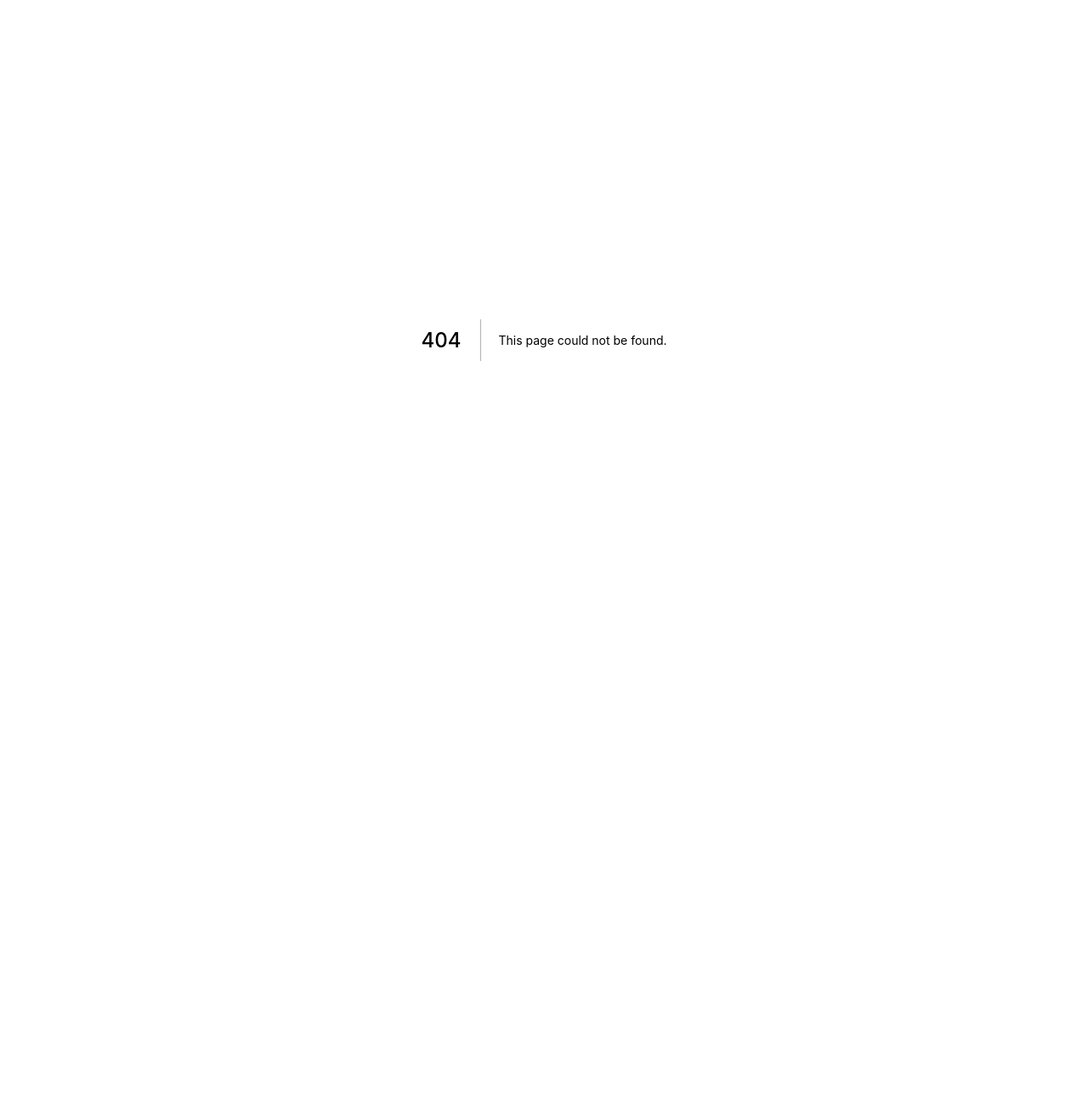
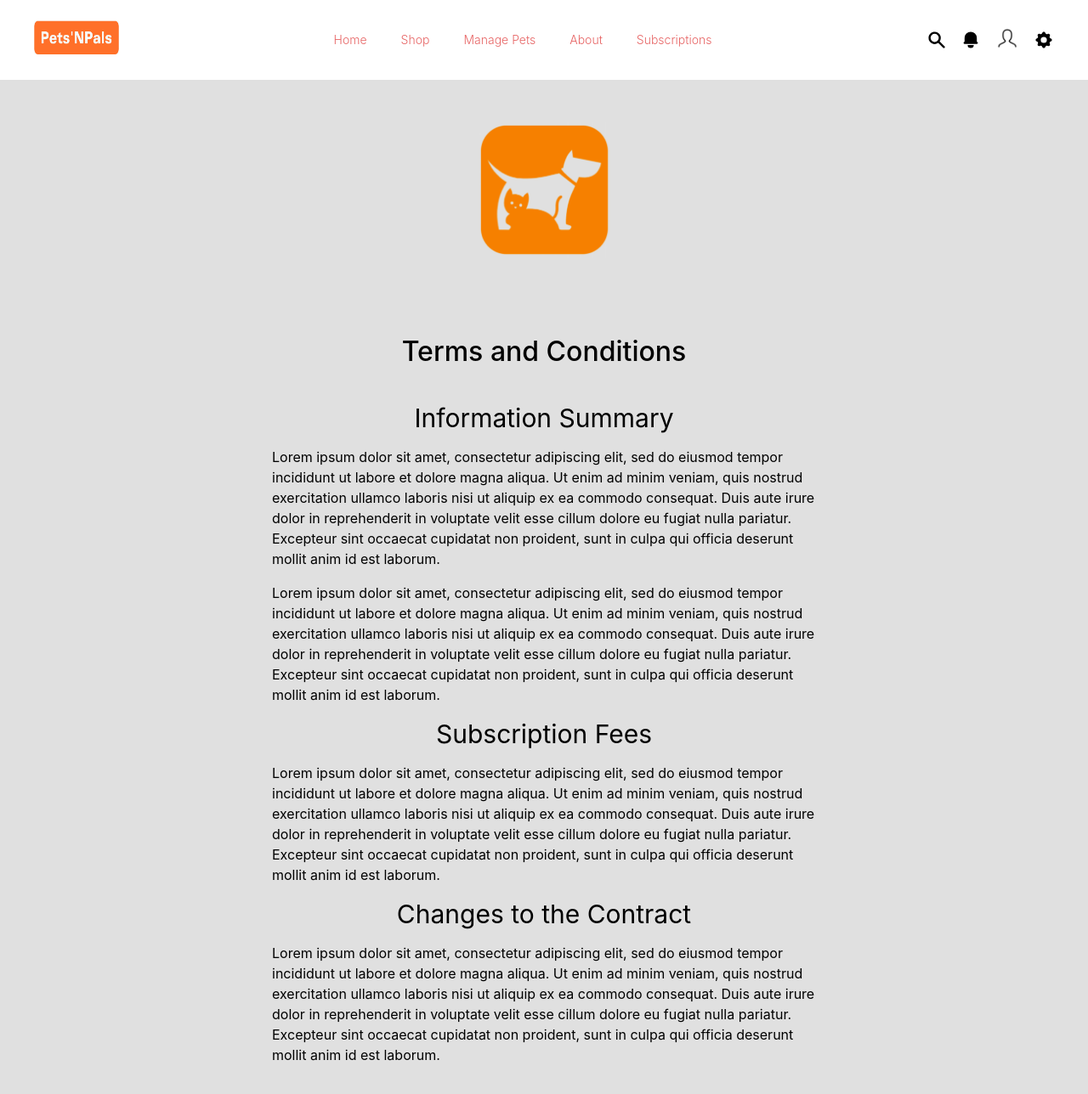
Before and after one commit to Isaiahsylnol/pets_n_pals, a Next.js app in the folder client/: page /terms in a window 1280 px wide. Before the commit this address had no page. Shown: the top 1288 px of the page at 85% size. Before the commit the page ends 800 px from the top, so only its background shows below. Built offline with nearby package versions, Linux system fonts and the light colour scheme.

Commit message:
Terms and conditions page

```diff
--- a/client/components/Header.js
+++ b/client/components/Header.js
@@ -20,7 +20,14 @@ function Header() {
 
   return (
     <header className='flex items-center space-x-2 md:space-x-10 z-40 bg-white'>
-      <h3>Header</h3>
+      <a href='/'>
+      <Image
+                src={require(`/assets/logo-4.png`)}
+                alt="Vercel Logo"
+                width={100}
+                height={40}
+              />
+      </a>
     <div>
       <nav>
         <ul className='hidden space-x-4 md:flex'>
--- a/client/components/Subscriptions/Container.js
+++ b/client/components/Subscriptions/Container.js
@@ -2,8 +2,8 @@ import { CheckIcon, MinusIcon } from "@heroicons/react/solid";
 function SubscribeContainer({ children, tier, price, description }) {
   console.log(children);
   return (
-    <div className="p-8 m-8 h-auto flex flex-wrap gap-y-5 items-center justify-center border-4 border-black w-full md:w-1/2 lg:w-1/4 bg-cadmium-orange rounded">
-      <div className="m-4 w-full text-black h-auto hover:bg-black hover:text-white font-bold bg-card-head rounded flex justify-between">
+    <div className="p-8 m-8 h-auto flex flex-wrap gap-y-5 items-center justify-center border-4 border-black sm:w-2/3 md:w-3/5 lg:w-96 bg-cadmium-orange rounded">
+      <div className="m-4 text-black h-auto hover:bg-[#1F1F1F] hover:text-white font-bold bg-card-head rounded flex justify-between">
       <span className="text-2xl text-left p-4">{tier}</span>
       <span className="text-lg text-left p-4 mt-1">
         {price}/month
--- a/client/pages/Home.js
+++ /dev/null
@@ -1,27 +0,0 @@
-import React, { useState, useEffect } from "react";
-import UserService from "../services/user.service";
-const Home = () => {
-  const [content, setContent] = useState("");
-  useEffect(() => {
-    UserService.getPublicContent().then(
-      (response) => {
-        setContent(response.data);
-      },
-      (error) => {
-        const _content =
-          (error.response && error.response.data) ||
-          error.message ||
-          error.toString();
-        setContent(_content);
-      }
-    );
-  }, []);
-  return (
-    <div className="container">
-      <header className="jumbotron">
-        <h3>{content}</h3>
-      </header>
-    </div>
-  );
-};
-export default Home;
--- a/client/pages/subscriptions.js
+++ b/client/pages/subscriptions.js
@@ -1,14 +1,21 @@
 import Head from "next/head";
 import Header from "../components/Header.js";
-import { useDispatch } from "react-redux";
+import { useDispatch, useSelector } from "react-redux";
 import Footer from "../components/Footer.js";
 import styles from "../styles/Home.module.css";
 import { CheckIcon, MinusIcon } from "@heroicons/react/solid";
 import SubscribeContainer from "../components/Subscriptions/Container.js";
-import SubscribeItem from "../components/Subscriptions/SubscribeItem.js";
+import { useEffect, useState } from "react";
 
 export default function Subscriptions() {
+  const { user: currentUser } = useSelector((state) => state.auth);
+
+  const [user, setUser] = useState();
   const dispatch = useDispatch();
+  useEffect(()=>{
+    setUser(currentUser)
+    console.log(currentUser)
+  },[])
 
   const handleRegister = () => {};
 
@@ -16,12 +23,11 @@ export default function Subscriptions() {
     <div>
       <Head>
         <title>Subscriptions</title>
-        <meta name="description" content="Subscriptions Page" />
-        <link rel="icon" href="/favicon.ico" />
+        <meta name="description" content="Subscriptions Page"/>
+        <link rel="icon" href="/favicon.ico"/>
       </Head>
-      <Header />
+      <Header/>
       <main className={styles.main}>
-
         <div className="w-full flex flex-col items-center p-7 bg-silver-chalice">
             <h1>Choose the plan that's right for you.</h1>
           <div className="flex  items-center justify-center flex-wrap p-7">
@@ -30,19 +36,19 @@ export default function Subscriptions() {
           price="$12.99"
           description="Ideal for individuals interested in the latest healthcare tips and news concerning pets.">
             <div className="w-full flex">
-              <CheckIcon className="h-6 w-6 ml-5" />
+              <CheckIcon className="h-6 w-6 ml-5"/>
               <h3 className="pl-4">Register 2 Pets</h3>
             </div>
             <div className="w-full flex">
-            <MinusIcon className="h-6 w-6 ml-5" />
+            <MinusIcon className="h-6 w-6 ml-5"/>
               <h3 className="pl-4">Gift Box</h3>
             </div>
             <div className="w-full flex">
-            <MinusIcon className="h-6 w-6 ml-5" />
+            <MinusIcon className="h-6 w-6 ml-5"/>
               <h3 className="pl-4">Pet Life Magazine</h3>
             </div>
             <div className="w-full flex">
-            <CheckIcon className="h-6 w-6 ml-5" />
+            <CheckIcon className="h-6 w-6 ml-5"/>
               <h3 className="pl-4">Pet Food Basket</h3>
             </div>
           </SubscribeContainer>
@@ -52,29 +58,30 @@ export default function Subscriptions() {
           price="$23.99"
           description="Ideal for individuals who want the latest healthcare tips, news, treats & swag geared towards their pet.">
           <div className="w-full flex">
-              <CheckIcon className="h-6 w-6 ml-5" />
+              <CheckIcon className="h-6 w-6 ml-5"/>
               <h3 className="pl-4">Register more than 2 Pets</h3>
             </div>
             <div className="w-full flex">
-            <CheckIcon className="h-6 w-6 ml-5" />
+            <CheckIcon className="h-6 w-6 ml-5"/>
               <h3 className="pl-4">Gift Box</h3>
             </div>
             <div className="w-full flex">
-            <CheckIcon className="h-6 w-6 ml-5" />
+            <CheckIcon className="h-6 w-6 ml-5"/>
               <h3 className="pl-4">Pet Life Magazine</h3>
             </div>
             <div className="w-full flex">
-            <CheckIcon className="h-6 w-6 ml-5" />
+            <CheckIcon className="h-6 w-6 ml-5"/>
               <h3 className="pl-4">Pet Food Basket</h3>
             </div>
-          </SubscribeContainer >
+          </SubscribeContainer>
           </div>
+          { user ? null: <button type="button" class="text-white bg-orange-400 hover:bg-black font-medium rounded-full text-sm px-8 py-4 text-center mr-2 mb-2">Sign Up</button>}
           <div className="mt-8">
-            <span>See <a href="#" target="_blank" aria-hidden="false" className="text-orange-500">Terms & Conditions</a> for full details. Prepaid monthly, non-refundable, automatically renews monthly.</span>
+            <span>See <a href="/terms" target="_blank" aria-hidden="false" className="text-orange-500">Terms & Conditions</a> for full details. Prepaid monthly, non-refundable, automatically renews monthly.</span>
           </div>
         </div>
       </main>
-      <Footer />
+      <Footer/>
     </div>
   );
 }
--- /dev/null
+++ b/client/pages/terms.js
@@ -0,0 +1,73 @@
+import Head from "next/head";
+import Image from 'next/image'
+import Header from "../components/Header.js";
+import Footer from "../components/Footer.js";
+import styles from "../styles/Home.module.css";
+const Terms = () => {
+    return(
+        <div>
+      <Head>
+        <title>Subscriptions</title>
+        <meta name="description" content="Terms and Conditions Page" />
+        <link rel="icon" href="/favicon.ico" />
+      </Head>
+      <Header />
+      <main className={styles.main}>
+      <div  className="mt-20">
+      <Image
+                src={require(`/assets/logo2.png`)}
+                alt="Vercel Logo"
+                width={160}
+                height={160}
+              />
+      </div>
+        <div className="w-4/5 sm:w-4/5 md:w-2/3 lg:w-1/2 mt-20">
+
+            <h1 className="text-center mb-9">Terms and Conditions</h1>
+            <h3 className="text-3xl text-center mb-4">Information Summary</h3>
+            <p className="mb-4">Lorem ipsum dolor sit amet, consectetur adipiscing elit,
+                 sed do eiusmod tempor incididunt ut labore et dolore
+                 magna aliqua. Ut enim ad minim veniam, quis nostrud
+                 exercitation ullamco laboris nisi ut aliquip ex ea
+                 commodo consequat. Duis aute irure dolor in reprehenderit
+                 in voluptate velit esse cillum dolore eu fugiat nulla
+                 pariatur. Excepteur sint occaecat cupidatat non proident,
+                 sunt in culpa qui officia deserunt mollit anim id est
+                 laborum.</p>
+                 <p className="mb-4">Lorem ipsum dolor sit amet, consectetur adipiscing elit,
+                 sed do eiusmod tempor incididunt ut labore et dolore
+                 magna aliqua. Ut enim ad minim veniam, quis nostrud
+                 exercitation ullamco laboris nisi ut aliquip ex ea
+                 commodo consequat. Duis aute irure dolor in reprehenderit
+                 in voluptate velit esse cillum dolore eu fugiat nulla
+                 pariatur. Excepteur sint occaecat cupidatat non proident,
+                 sunt in culpa qui officia deserunt mollit anim id est
+                 laborum.</p>
+                 <h3 className="text-3xl text-center mb-4">Subscription Fees</h3>
+                 <p className="mb-4">Lorem ipsum dolor sit amet, consectetur adipiscing elit,
+                 sed do eiusmod tempor incididunt ut labore et dolore
+                 magna aliqua. Ut enim ad minim veniam, quis nostrud
+                 exercitation ullamco laboris nisi ut aliquip ex ea
+                 commodo consequat. Duis aute irure dolor in reprehenderit
+                 in voluptate velit esse cillum dolore eu fugiat nulla
+                 pariatur. Excepteur sint occaecat cupidatat non proident,
+                 sunt in culpa qui officia deserunt mollit anim id est
+                 laborum.</p>
+                 <h3 className="text-3xl text-center mb-4">Changes to the Contract</h3>
+                 <p className="mb-4">Lorem ipsum dolor sit amet, consectetur adipiscing elit,
+                 sed do eiusmod tempor incididunt ut labore et dolore
+                 magna aliqua. Ut enim ad minim veniam, quis nostrud
+                 exercitation ullamco laboris nisi ut aliquip ex ea
+                 commodo consequat. Duis aute irure dolor in reprehenderit
+                 in voluptate velit esse cillum dolore eu fugiat nulla
+                 pariatur. Excepteur sint occaecat cupidatat non proident,
+                 sunt in culpa qui officia deserunt mollit anim id est
+                 laborum.</p>
+        </div>
+      </main>
+      <Footer />
+    </div>
+    )
+}
+
+export default Terms;
```
Also changed, not shown: client/assets/logo-4.png (added).
